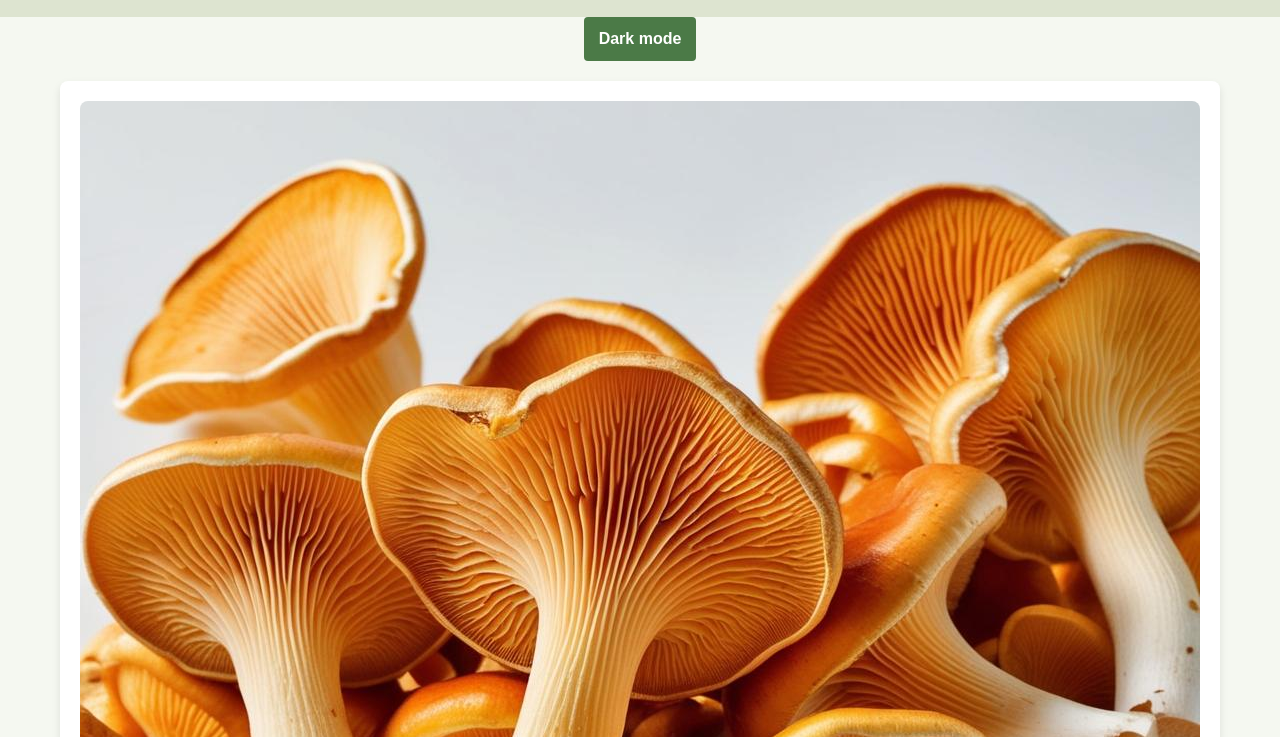
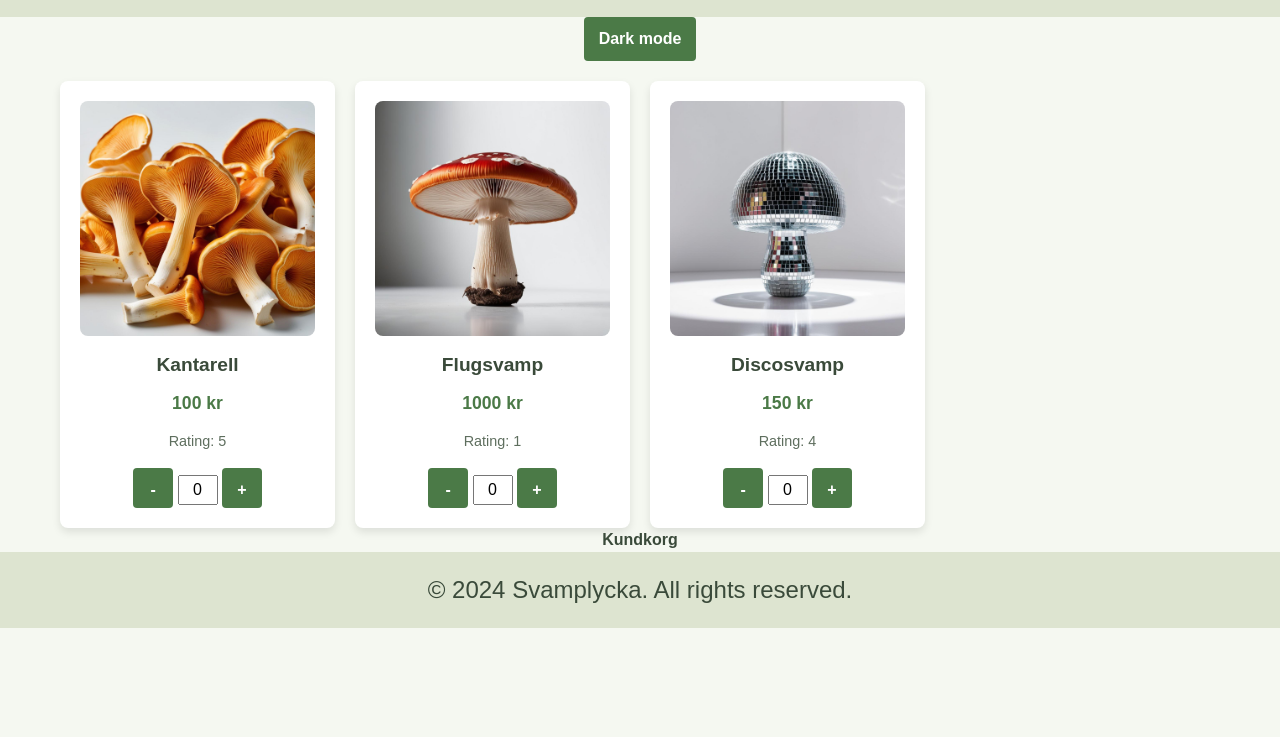
Before and after one commit to NicoleSilfverling/mushroom-webshop, a website built with Vite: page index.html in a window 1280 px wide. Shown: the part 63-800 px from the top of the page. Built offline with nearby package versions, Linux system fonts and the light colour scheme.

Commit message:
product-grid

```diff
--- a/index.html
+++ b/index.html
@@ -17,7 +17,7 @@
       </div>
     </header>
     <button id="toggleThemeBtn">Dark mode</button>
-    <div id="productContainer"></div>
+    <div id="productContainer" class="product-grid"></div>
     <div>
       <h4>Kundkorg</h4>
       <div id="basket"></div>
--- a/src/assets/scss/style.scss
+++ b/src/assets/scss/style.scss
@@ -79,7 +79,12 @@ input::-webkit-inner-spin-button {
 input[type=number] {
   -moz-appearance: textfield;
 }
-
+.product-grid {
+  display: grid;
+  grid-template-columns: repeat(auto-fill, minmax(250px, 1fr));
+  gap: 20px;
+  margin-top: 20px;
+}
 .product-card {
   background-color: var(--card-bg);
   border-radius: 8px;
@@ -87,7 +92,6 @@ input[type=number] {
   // overflow: hidden;
   text-align: center;
   padding: 20px;
-  margin: 20px;
   color: var(--text-primary);
 
   img{
```
